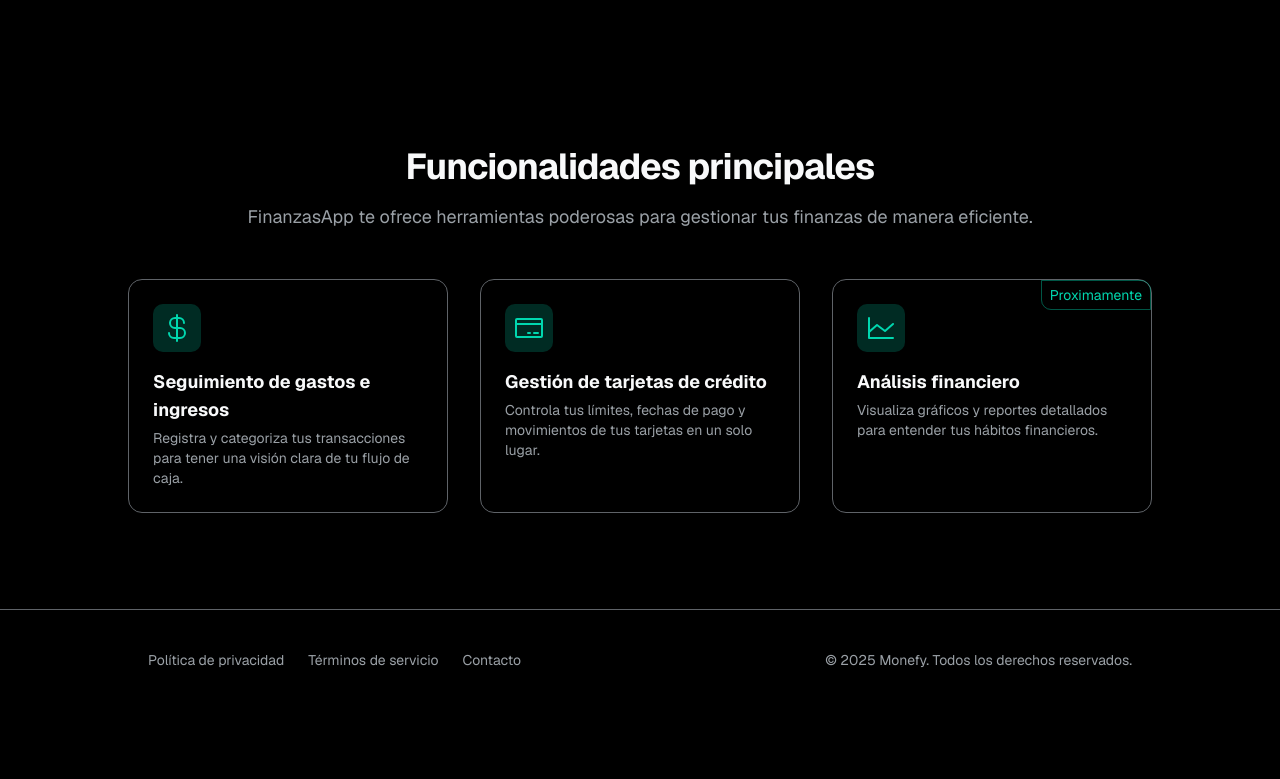
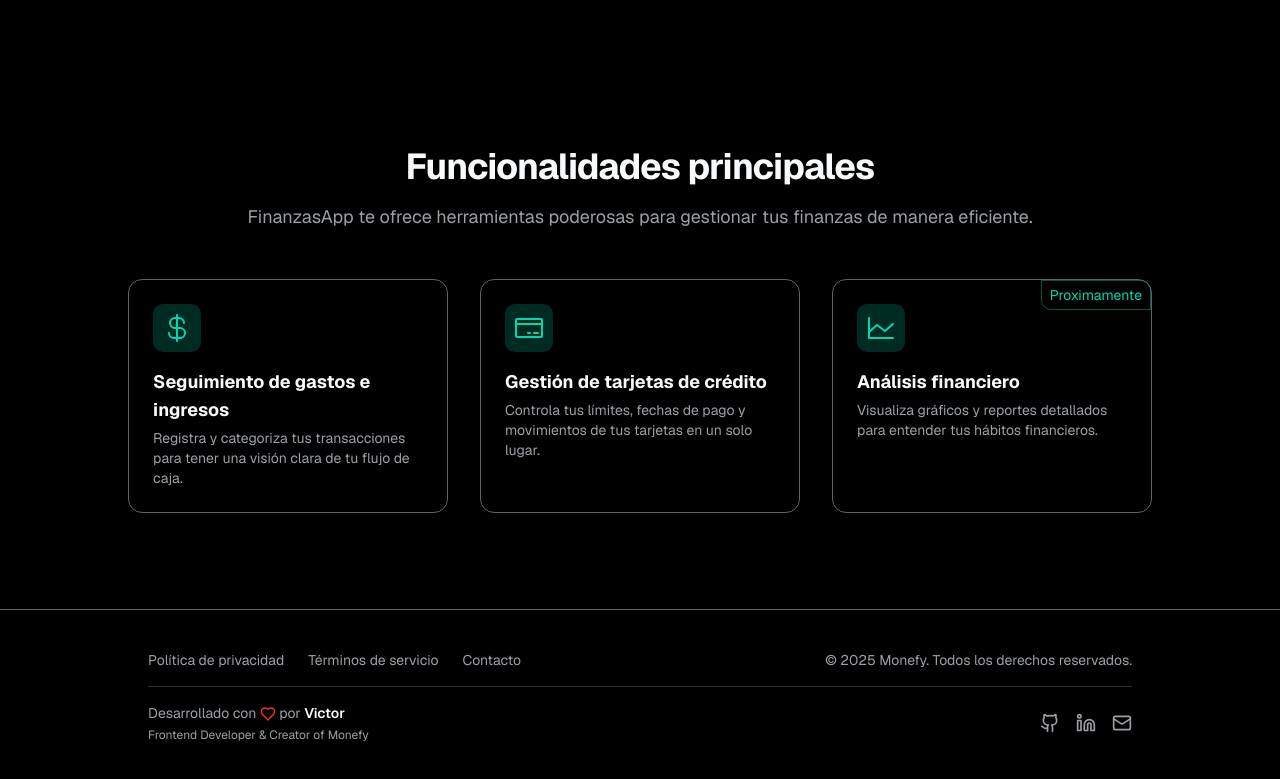
Before and after one commit to Vctorqui/monefy-app, a Next.js app: page / in a window 1280 px wide. Shown: the part 502-1281 px from the top of the page. Before the commit the page ends 1212 px from the top, so only its background shows below. Built offline with nearby package versions, Linux system fonts and the light colour scheme; no server answers; the database is empty.

Commit message:
feat: Add developer section in the footer with links to GitHub, LinkedIn, and email

```diff
--- a/components/landing/footer.tsx
+++ b/components/landing/footer.tsx
@@ -1,6 +1,7 @@
 'use client'
 
 import Link from 'next/link'
+import { Github, Linkedin, Mail, Heart } from "lucide-react"
 
 export function Footer() {
 
@@ -30,6 +31,51 @@ export function Footer() {
             © {getCurrentYear()} Monefy. Todos los derechos reservados.
           </p>
         </div>
+
+        {/* Developer Section */}
+        <div className="mt-4 pt-4 border-t border-border/50">
+          <div className="flex flex-col md:flex-row items-center justify-between gap-4">
+            <div className="text-center md:text-left">
+              <p className="text-sm text-muted-foreground">
+                Desarrollado con <Heart className="inline h-4 w-4 text-red-500" /> por{" "}
+                <span className="font-semibold text-foreground">Victor</span>
+              </p>
+              <p className="text-xs text-muted-foreground mt-1">
+                Frontend Developer & Creator of Monefy
+              </p>
+            </div>
+
+            <div className="flex items-center gap-4">
+              <a
+                href="https://github.com/Vctorqui"
+                target="_blank"
+                rel="noopener noreferrer"
+                className="text-muted-foreground hover:text-foreground transition-colors"
+                title="GitHub"
+              >
+                <Github className="h-5 w-5" />
+              </a>
+
+              <a
+                href="https://linkedin.com/in/victorqui"
+                target="_blank"
+                rel="noopener noreferrer"
+                className="text-muted-foreground hover:text-foreground transition-colors"
+                title="LinkedIn"
+              >
+                <Linkedin className="h-5 w-5" />
+              </a>
+
+              <a
+                href="mailto:victor.quinones.ch@gmail.com"
+                className="text-muted-foreground hover:text-foreground transition-colors"
+                title="Email"
+              >
+                <Mail className="h-5 w-5" />
+              </a>
+            </div>
+          </div>
+        </div>
       </div>
     </footer>
   )
```
